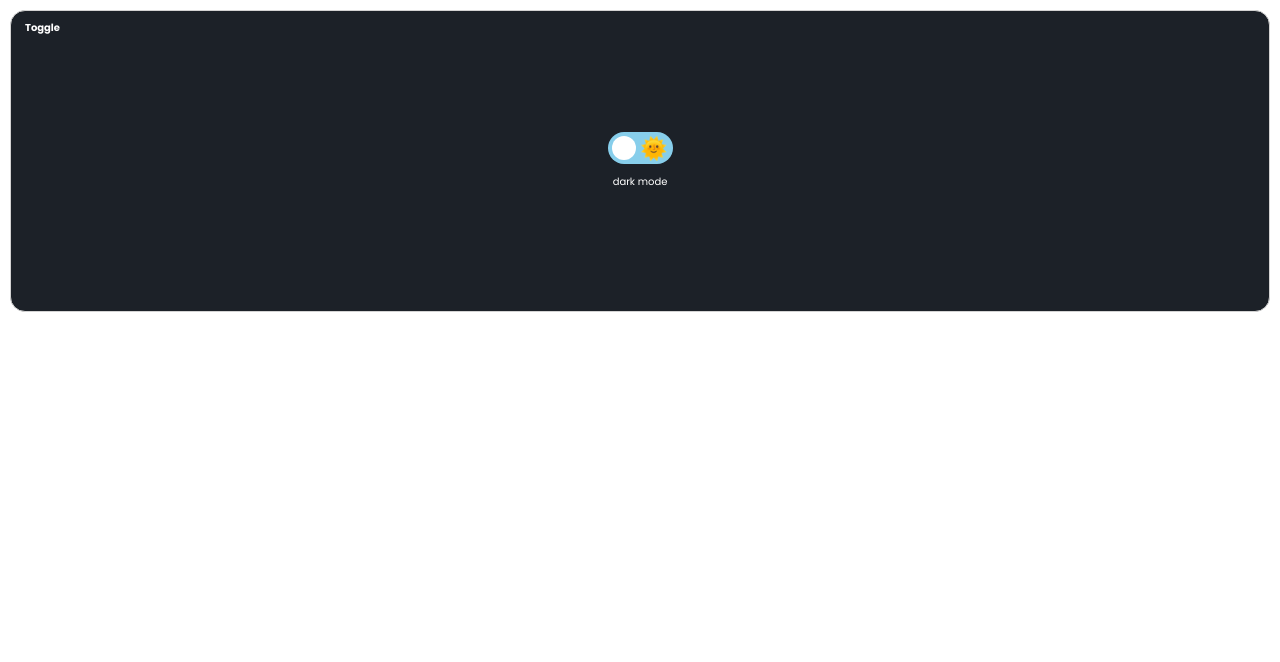
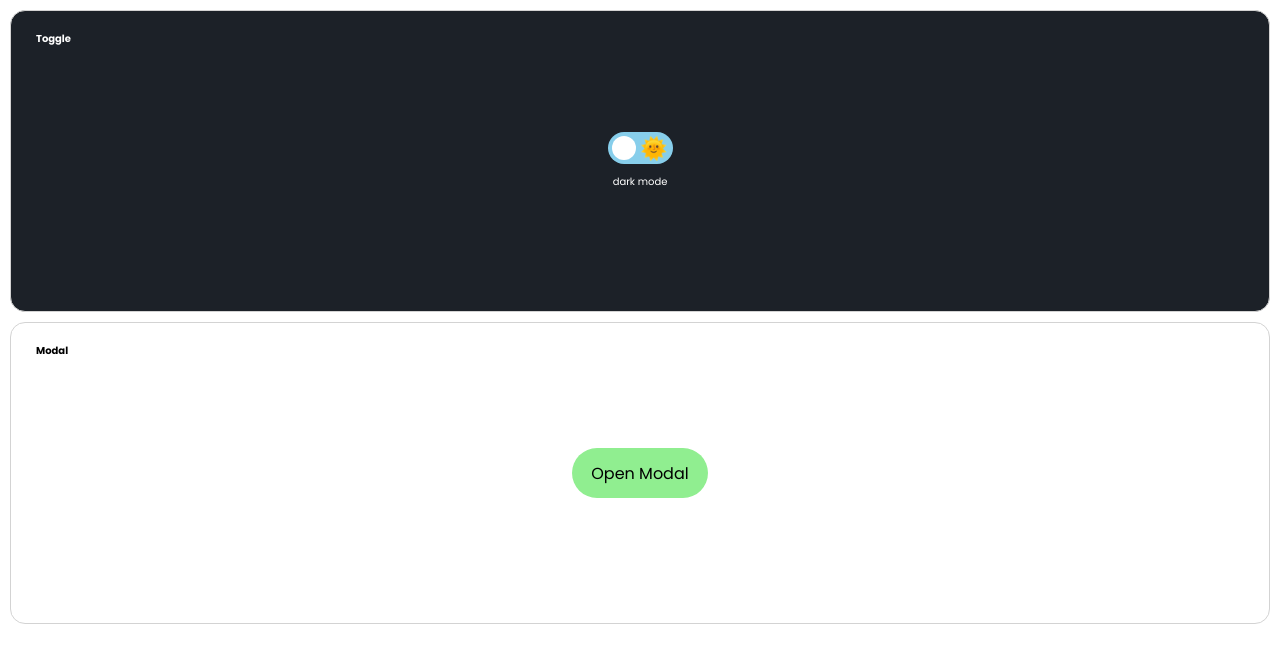
Before and after one commit to kaehehehe/wanted_pre_onboarding, a React (Create React App) app in the folder custom-component/: page / in a window 1280 px wide. Shown: the top 662 px of the page. Built offline with nearby package versions, Linux system fonts and the light colour scheme.

Commit message:
✨ Add modal

```diff
--- a/custom-component/src/App.js
+++ b/custom-component/src/App.js
@@ -1,10 +1,12 @@
 import './App.css';
 import Toggle from './component/Toggle';
+import Modal from './component/Modal';
 
 function App() {
   return (
     <>
       <Toggle />
+      <Modal />
     </>
   );
 }
--- /dev/null
+++ b/custom-component/src/component/Modal.js
@@ -0,0 +1,86 @@
+import React, { useState } from 'react';
+import styled from 'styled-components';
+import { Container } from '../style/container';
+import { Title } from '../style/title';
+
+const ModalContainer = styled(Container)`
+  display: flex;
+  justify-content: center;
+  align-items: center;
+  overflow: hidden;
+`;
+
+const Background = styled.div`
+  height: 100%;
+  width: 100%;
+  background-color: rgba(0, 0, 0, 0.75);
+  z-index: 100;
+  display: flex;
+  justify-content: center;
+  align-items: center;
+`;
+
+const Card = styled.div`
+  width: 420px;
+  height: 50%;
+  padding: 10px;
+  border-radius: 8px;
+  background-color: lightsalmon;
+  display: flex;
+  justify-content: center;
+  align-items: center;
+  position: relative;
+`;
+
+const Text = styled.span`
+  font-size: 1.3rem;
+`;
+
+const CloseBtn = styled.button`
+  position: absolute;
+  top: 3px;
+  right: 10px;
+  font-size: 27px;
+`;
+
+const Button = styled.button`
+  display: ${({ open }) => (open ? 'none' : 'block')};
+  font-size: 1rem;
+  padding: 0.8rem 1.2rem;
+  border-radius: 30px;
+  background-color: lightgreen;
+  transition: all 250ms linear;
+
+  &:hover {
+    transform: scale(0.9);
+  }
+`;
+
+const Modal = () => {
+  const [open, setOpen] = useState(false);
+
+  const handleClickBackground = (e) => {
+    if (e.target.id === 'bg') {
+      setOpen(false);
+    }
+  };
+
+  return (
+    <ModalContainer>
+      {open && (
+        <Background id="bg" onClick={handleClickBackground}>
+          <Card>
+            <CloseBtn onClick={() => setOpen(false)}>&times;</CloseBtn>
+            <Text>Hi! I'm a frontend engineer Kae.</Text>
+          </Card>
+        </Background>
+      )}
+      <Title>Modal</Title>
+      <Button onClick={() => setOpen(true)} open={open}>
+        Open Modal
+      </Button>
+    </ModalContainer>
+  );
+};
+
+export default Modal;
--- a/custom-component/src/style/container.js
+++ b/custom-component/src/style/container.js
@@ -5,4 +5,5 @@ export const Container = styled.div`
   border-radius: 15px;
   margin: 10px;
   border: 1px solid lightgray;
+  position: relative;
 `;
```
